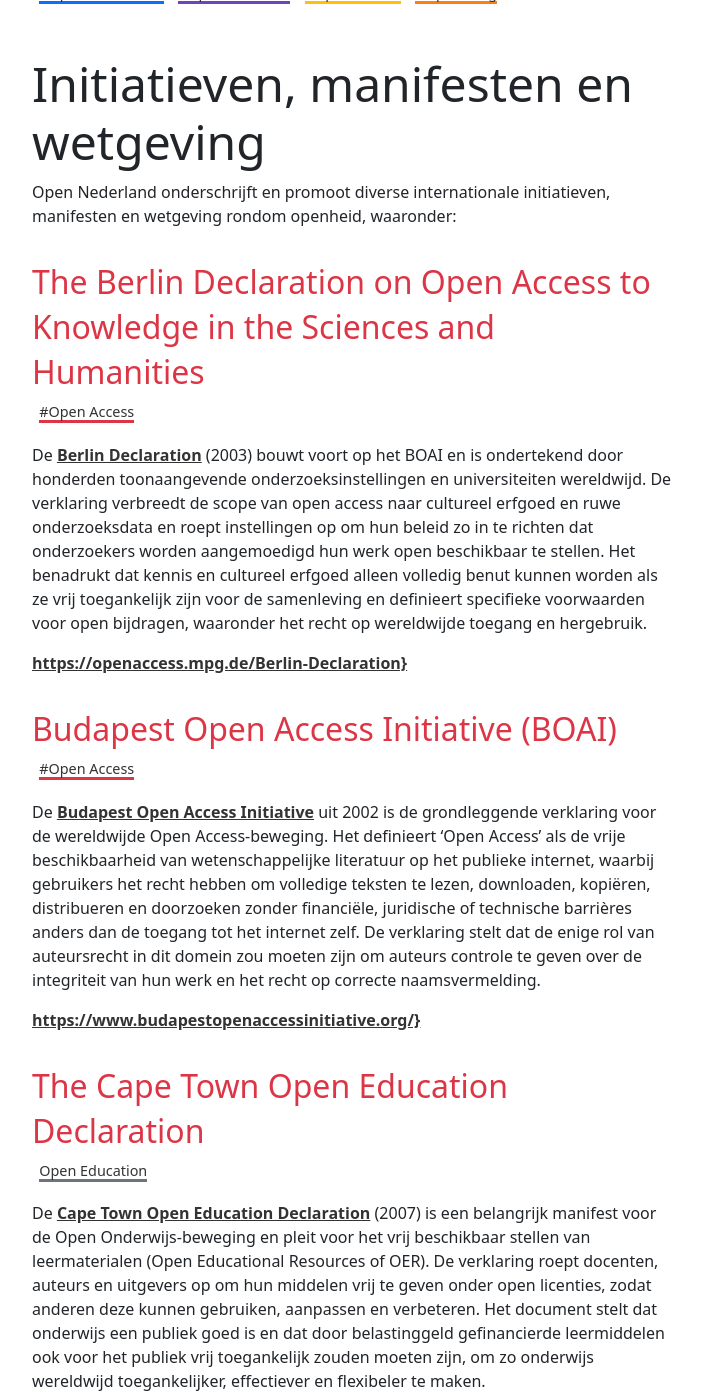
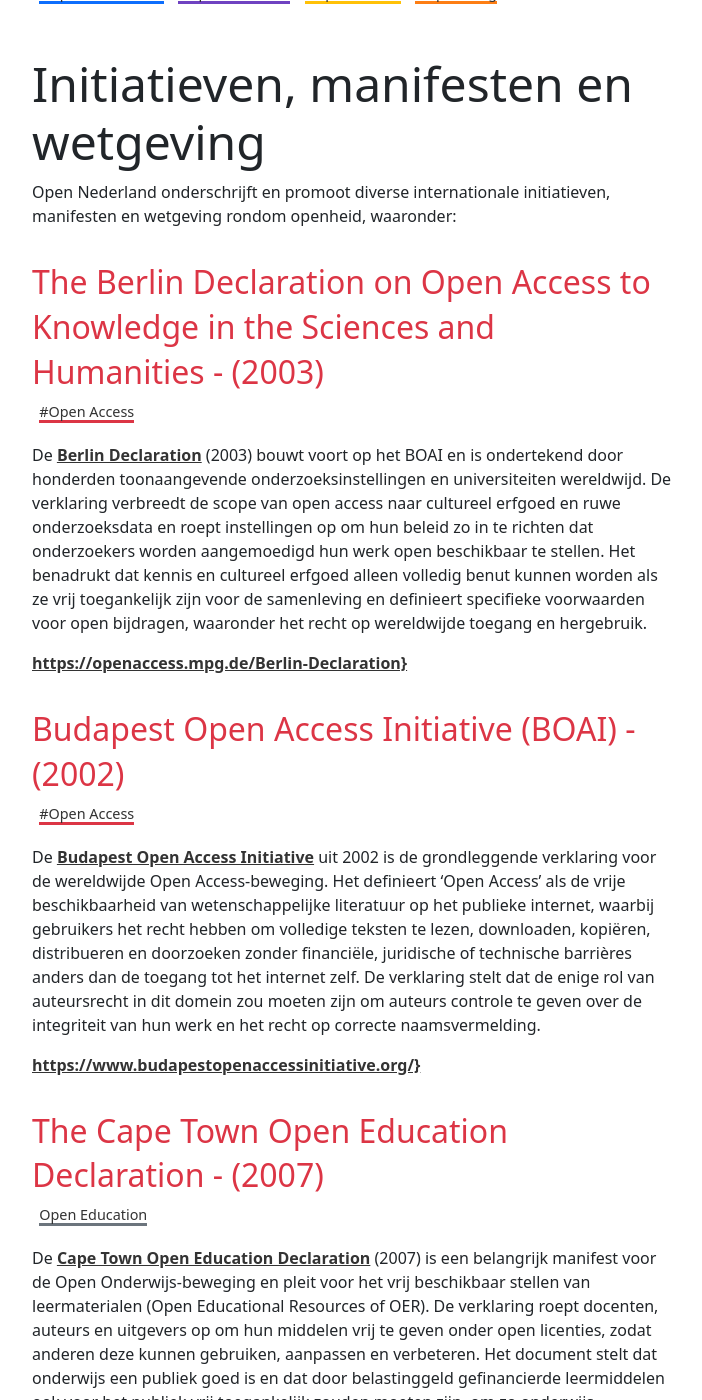
Before and after one commit to opennederland/www.opennederland.nl, a Jekyll site: the page built from pages/over-open.md, in a window 1280 px wide and 1400 px high, scrolled down 260 px. Shown: the whole window, without its empty margins (288-990 px from the left). Built offline with Jekyll 4.4.1, drawn with Linux system fonts in a browser that asks for light colours; some of the changed text lies outside the part shown.

Commit message:
Added year to header

```diff
--- a/_includes/initiatives.html
+++ b/_includes/initiatives.html
@@ -6,7 +6,7 @@
 
 {% for initiative in initiatives %}
 <div>
-    <h3>{{ initiative.title }}</h3>
+    <h3>{{ initiative.title }} - ({{ initiative.year }})</h3>
 
     <p>{% include tags.html tags=initiative.tags %}</p>
 
```
